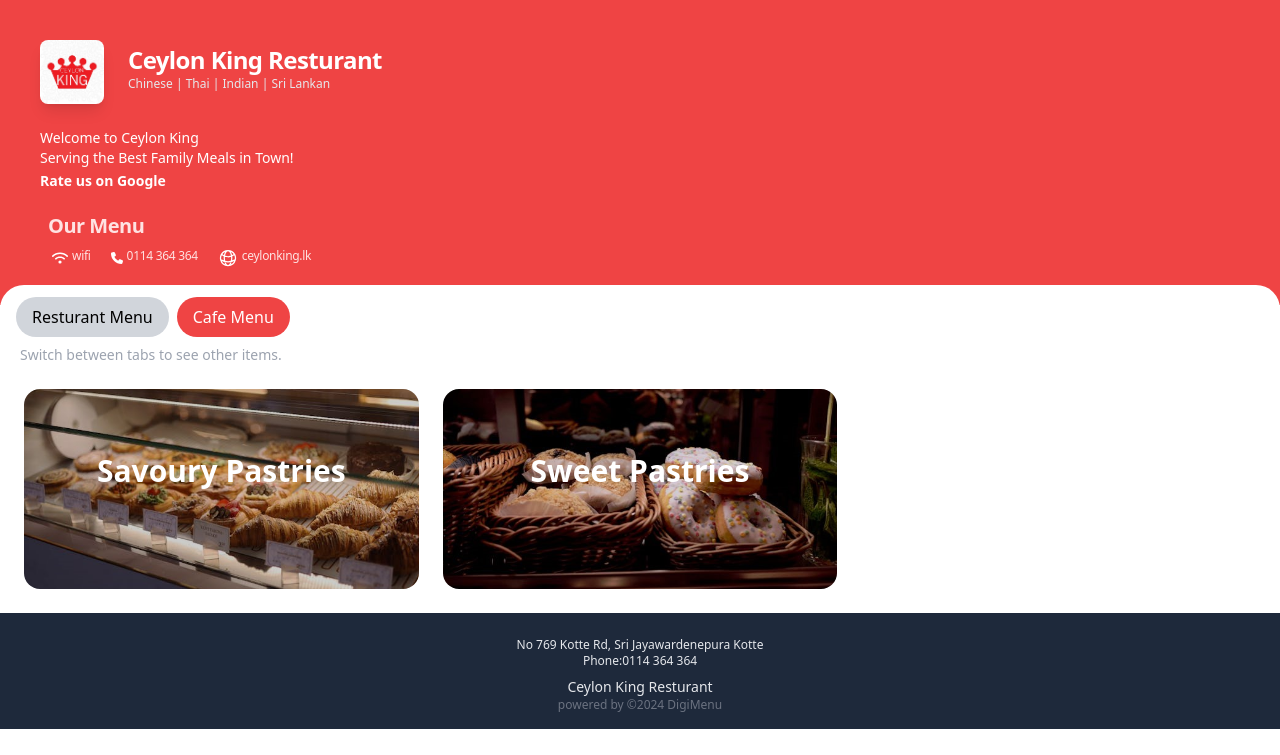
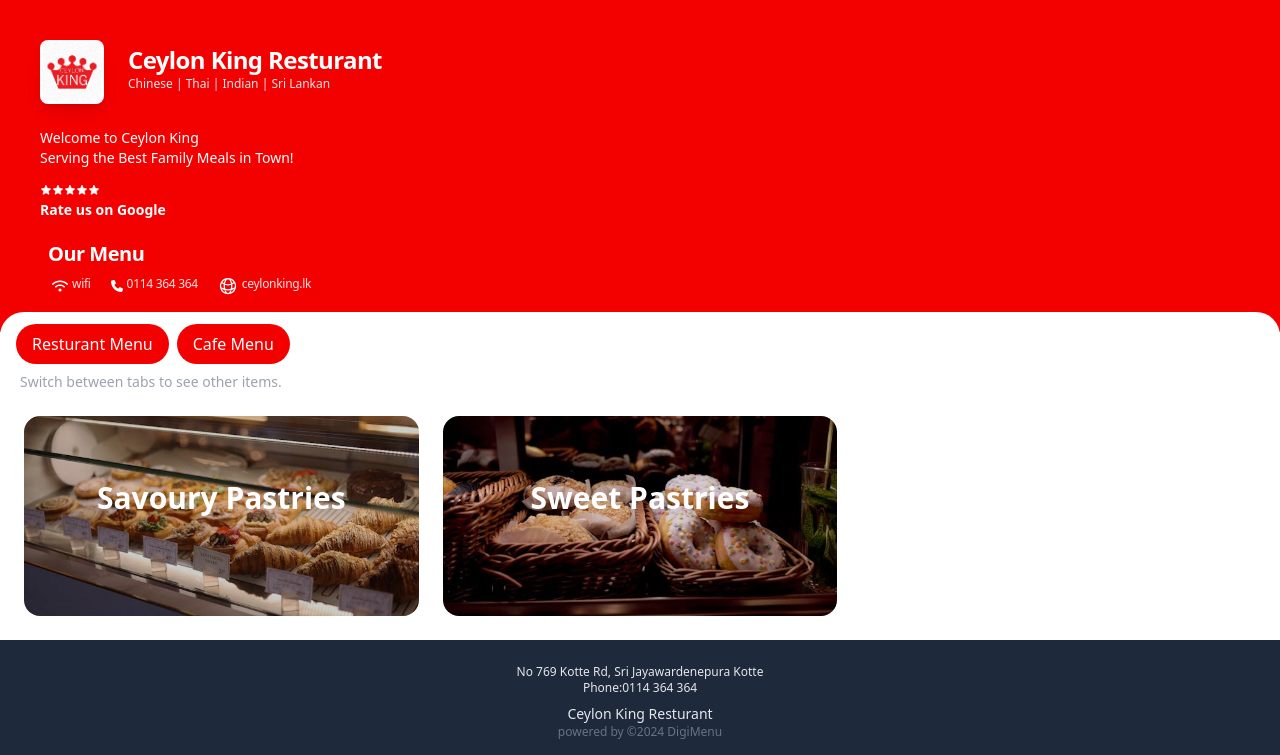
Before and after one commit to coolmotion/ceylon-king, a Django app: page /cafe/ in a window 1280 px wide. Shown: the top 755 px of the page. Run offline with Django 5.2, Linux system fonts and the light colour scheme; data comes from the database, SQL or seed files in the repository; some libraries are stand-ins or nearby versions.

Commit message:
change the main colour

```diff
--- a/cafe/templates/cafe.html
+++ b/cafe/templates/cafe.html
@@ -3,8 +3,8 @@
 <div class="rounded-3xl bg-white mt-3 flex flex-col justify-center w-full " style="margin-top: -20px;">
   <div class="mt-3">
     <div class="flex justify-start mx-3 ">
-      <a  href="{% url 'resturant' %}" class="bg-gray-300  px-4 py-2 mx-1 rounded-3xl">Resturant Menu</a>
-      <a  href="{% url 'cafe' %}"class=" bg-red-500 text-white px-4 py-2 mx-1 rounded-3xl">Cafe Menu</a>
+      <a  href="{% url 'resturant' %}" class="bg-gray-300 text-white px-4 py-2 mx-1 rounded-3xl" style="background-color: #F30000;">Resturant Menu</a>
+      <a  href="{% url 'cafe' %}"class=" bg-red-500 text-white px-4 py-2 mx-1 rounded-3xl" style="background-color: #F30000;">Cafe Menu</a>
     </div>
     <P class="text-sm mx-5 mt-2 text-gray-400">Switch between tabs to see other items.</P>
   </div>
--- a/resturant/templates/resturant.html
+++ b/resturant/templates/resturant.html
@@ -7,8 +7,8 @@
 <div class="rounded-3xl bg-white mt-3 flex flex-col justify-center w-full " style="margin-top: -20px;">
   <div class="mt-3">
     <div class="flex justify-start mx-3 ">
-      <a  href="{% url 'resturant' %}" class=" bg-red-500 text-white px-4 py-2 mx-1 rounded-3xl">Resturant Menu</a>
-      <a  href="{% url 'cafe' %}" class=" bg-gray-300 px-4 py-2 mx-1 rounded-3xl">Cafe Menu</a>
+      <a  href="{% url 'resturant' %}" class="text-white px-4 py-2 mx-1 rounded-3xl" style="background-color: #F30000;" >Resturant Menu</a>
+      <a  href="{% url 'cafe' %}" class="text-white px-4 py-2 mx-1 rounded-3xl" style="background-color: #F30000;">Cafe Menu</a>
     </div>
   </div>
   <div class=" justify-center m-3 ">
--- a/web/templates/header.html
+++ b/web/templates/header.html
@@ -1,5 +1,5 @@
 {% load static %}
-<div class=" pt-2 p-6 flex flex-col bg-red-500 " >
+<div class=" pt-2 p-6 flex flex-col " style="background-color: #F30000;" >
     <div class="lg:mx-2">
       <div class="mx-2">
         <div class="flex mt-3">
@@ -9,11 +9,31 @@
             <p class="text-xs ml-6 text-left text-gray-200">Chinese | Thai | Indian | Sri Lankan</p>
            </div>
         </div>
-        <h1 class="text-white text-sm mt-6">Welcome to Ceylon King<br>
+        <h1 class="text-white text-sm mb-3 mt-6">Welcome to Ceylon King<br>
           Serving the Best Family Meals in Town!</h1>
-          <a href="https://g.co/kgs/9VxL3sM" class="text-white text-sm font-bold">Rate us on Google</a>
+          <div class="flex flex-col justify-center  ">
+            <div class="flex flex-row text-white py-1 ">
+              <svg xmlns="http://www.w3.org/2000/svg" fill="white" viewBox="0 0 24 24" stroke-width="1.5" stroke="currentColor" class="size-3">
+                <path stroke-linecap="round" stroke-linejoin="round" d="M11.48 3.499a.562.562 0 0 1 1.04 0l2.125 5.111a.563.563 0 0 0 .475.345l5.518.442c.499.04.701.663.321.988l-4.204 3.602a.563.563 0 0 0-.182.557l1.285 5.385a.562.562 0 0 1-.84.61l-4.725-2.885a.562.562 0 0 0-.586 0L6.982 20.54a.562.562 0 0 1-.84-.61l1.285-5.386a.562.562 0 0 0-.182-.557l-4.204-3.602a.562.562 0 0 1 .321-.988l5.518-.442a.563.563 0 0 0 .475-.345L11.48 3.5Z" />
+              </svg>
+              <svg xmlns="http://www.w3.org/2000/svg" fill="white" viewBox="0 0 24 24" stroke-width="1.5" stroke="currentColor" class="size-3">
+                <path stroke-linecap="round" stroke-linejoin="round" d="M11.48 3.499a.562.562 0 0 1 1.04 0l2.125 5.111a.563.563 0 0 0 .475.345l5.518.442c.499.04.701.663.321.988l-4.204 3.602a.563.563 0 0 0-.182.557l1.285 5.385a.562.562 0 0 1-.84.61l-4.725-2.885a.562.562 0 0 0-.586 0L6.982 20.54a.562.562 0 0 1-.84-.61l1.285-5.386a.562.562 0 0 0-.182-.557l-4.204-3.602a.562.562 0 0 1 .321-.988l5.518-.442a.563.563 0 0 0 .475-.345L11.48 3.5Z" />
+              </svg>
+              <svg xmlns="http://www.w3.org/2000/svg" fill="white" viewBox="0 0 24 24" stroke-width="1.5" stroke="currentColor" class="size-3">
+                <path stroke-linecap="round" stroke-linejoin="round" d="M11.48 3.499a.562.562 0 0 1 1.04 0l2.125 5.111a.563.563 0 0 0 .475.345l5.518.442c.499.04.701.663.321.988l-4.204 3.602a.563.563 0 0 0-.182.557l1.285 5.385a.562.562 0 0 1-.84.61l-4.725-2.885a.562.562 0 0 0-.586 0L6.982 20.54a.562.562 0 0 1-.84-.61l1.285-5.386a.562.562 0 0 0-.182-.557l-4.204-3.602a.562.562 0 0 1 .321-.988l5.518-.442a.563.563 0 0 0 .475-.345L11.48 3.5Z" />
+              </svg>
+              <svg xmlns="http://www.w3.org/2000/svg" fill="white" viewBox="0 0 24 24" stroke-width="1.5" stroke="currentColor" class="size-3">
+                <path stroke-linecap="round" stroke-linejoin="round" d="M11.48 3.499a.562.562 0 0 1 1.04 0l2.125 5.111a.563.563 0 0 0 .475.345l5.518.442c.499.04.701.663.321.988l-4.204 3.602a.563.563 0 0 0-.182.557l1.285 5.385a.562.562 0 0 1-.84.61l-4.725-2.885a.562.562 0 0 0-.586 0L6.982 20.54a.562.562 0 0 1-.84-.61l1.285-5.386a.562.562 0 0 0-.182-.557l-4.204-3.602a.562.562 0 0 1 .321-.988l5.518-.442a.563.563 0 0 0 .475-.345L11.48 3.5Z" />
+              </svg>
+              <svg xmlns="http://www.w3.org/2000/svg" fill="white" viewBox="0 0 24 24" stroke-width="1.5" stroke="currentColor" class="size-3">
+                <path stroke-linecap="round" stroke-linejoin="round" d="M11.48 3.499a.562.562 0 0 1 1.04 0l2.125 5.111a.563.563 0 0 0 .475.345l5.518.442c.499.04.701.663.321.988l-4.204 3.602a.563.563 0 0 0-.182.557l1.285 5.385a.562.562 0 0 1-.84.61l-4.725-2.885a.562.562 0 0 0-.586 0L6.982 20.54a.562.562 0 0 1-.84-.61l1.285-5.386a.562.562 0 0 0-.182-.557l-4.204-3.602a.562.562 0 0 1 .321-.988l5.518-.442a.563.563 0 0 0 .475-.345L11.48 3.5Z" />
+              </svg>
+
+            </div>
+            <a href="https://g.co/kgs/9VxL3sM" class="text-white text-sm font-bold">Rate us on Google</a>
+          </div>
         <div class="mx-2 pt-5 pb-1 flex">
-          <p class=" text-xl text-left font-semibold tracking-tight text-red-100 ">Our Menu</p>
+          <p class=" text-xl text-left text-white font-semibold tracking-tight text-red-100 ">Our Menu</p>
         </div>
         <div class="flex flex-row px-1 py-1">
           <div class="flex mx-2">
@@ -29,10 +49,6 @@
                 <a href="https://ceylonking.lk/" class="mx-1 text-xs text-left font-light tracking-tight text-red-100 ">ceylonking.lk</a>
             </div>
         </div>
-        <div class="flex justify-between mx-6 border-t  border-red-500">
-        </div>
-
-
         <div class="flex justify-end px-5 py-1">
           <!-- <button class="bg-red-500 hover:bg-red-600 text-white font-bold py-2 px-4 rounded-full focus:outline-none focus:shadow-outline">
             My Cart
--- a/web/templates/index.html
+++ b/web/templates/index.html
@@ -5,14 +5,14 @@
 {% endblock %}
 
 {% block content %}
-<div class="splash-screen bg-red-500">
+<div class="splash-screen" style="background-color: #F30000;">
     <img src="{% static 'img/logo.jpeg' %}" alt="Logo" class="logo w-24 rounded-lg">
   </div>
   <div class="rounded-3xl bg-white mt-3 flex flex-col justify-center w-full " style="margin-top: -20px;">
     <div class="mt-3">
       <div class="flex justify-start mx-3 ">
-        <a  href="{% url 'resturant' %}" class=" bg-red-500 text-white px-4 py-2 mx-1 rounded-3xl">Resturant Menu</a>
-        <a  href="{% url 'cafe' %}" class=" bg-gray-300 px-4 py-2 mx-1 rounded-3xl">Cafe Menu</a>
+        <a  href="{% url 'resturant' %}" class="text-white px-4 py-2 mx-1 rounded-3xl" style="background-color: #F30000;">Resturant Menu</a>
+        <a  href="{% url 'cafe' %}" class="text-white px-4 py-2 mx-1 rounded-3xl" style="background-color: #F30000;">Cafe Menu</a>
       </div>
     </div>
     <div class=" justify-center m-3 ">
--- a/web/views.py
+++ b/web/views.py
@@ -2,8 +2,8 @@
 from resturant.models import Category
 
 
-def index(request):
-    return render(request, 'index.html')
+# def index(request):
+#     return render(request, 'index.html')
 
 
 def index(request):
```
